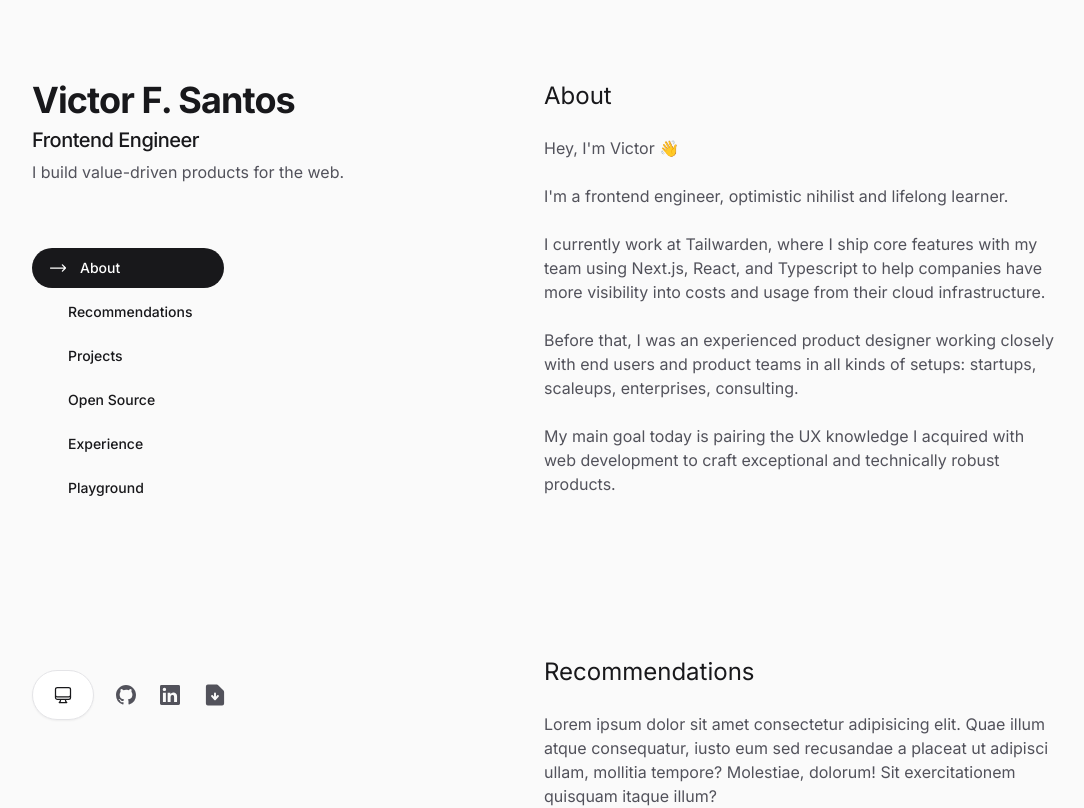
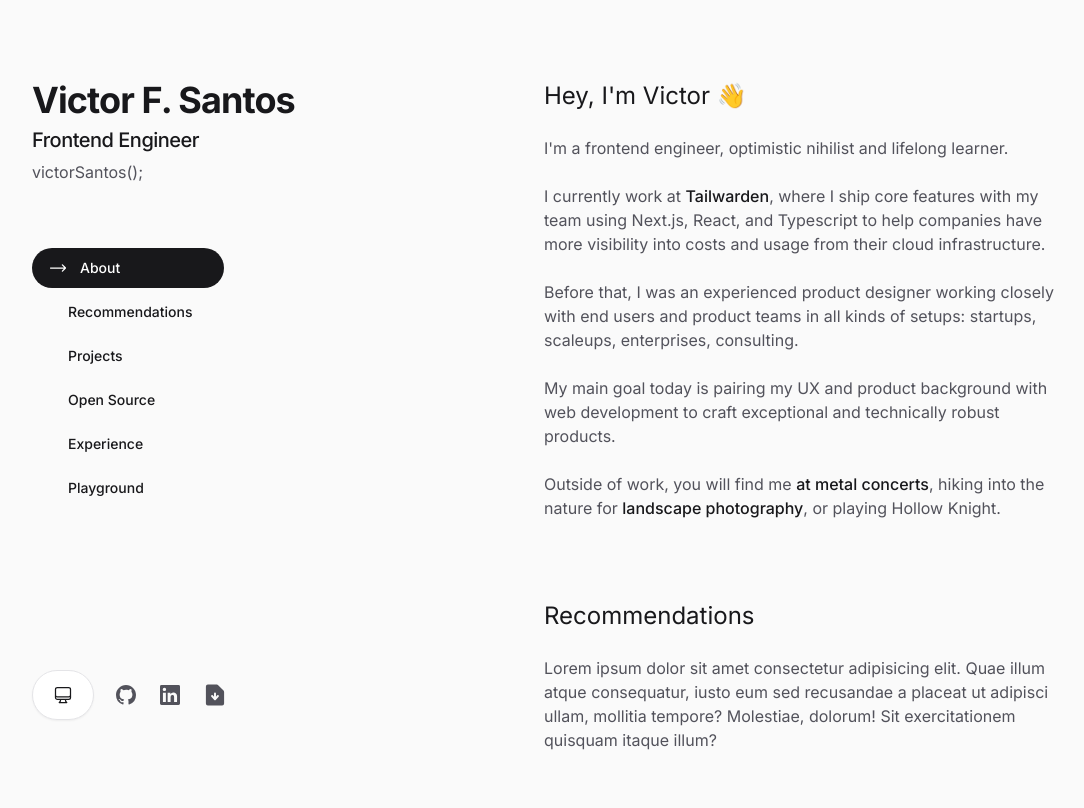
Before and after one commit to victorgaard/portfolio-v2, a Next.js app: page / in a window 1280 px wide. Shown: the top 808 px of the page, without its empty margins (96-1180 px from the left). Built offline with nearby package versions, Linux system fonts and the light colour scheme.

Commit message:
feat: summary enhance

```diff
--- a/app/components/Section.tsx
+++ b/app/components/Section.tsx
@@ -3,16 +3,17 @@ import { Typography } from "./Typography";
 
 type SectionProps = PropsWithChildren & {
   id: string;
+  title?: string;
 };
 
-function Section({ children, id }: SectionProps) {
+function Section({ children, id, title }: SectionProps) {
   return (
     <section
       id={id}
-      className="flex min-h-[500px] w-full flex-col gap-6 pt-8 md:py-20"
+      className="flex min-h-[500px] w-full flex-col gap-6 pt-8 md:pt-20"
     >
       <Typography.H4 className="sticky top-0 bg-zinc-50 py-2 capitalize dark:bg-zinc-950 md:relative md:py-0">
-        {id}
+        {title || id}
       </Typography.H4>
       {children}
     </section>
--- a/app/components/Summary.tsx
+++ b/app/components/Summary.tsx
@@ -10,7 +10,7 @@ function Summary() {
         Frontend Engineer
       </Typography.H5>
       <Typography.Paragraph className="max-w-xs [text-wrap:balance]">
-        I build value-driven products for the web.
+        victorSantos();
       </Typography.Paragraph>
     </div>
   );
--- /dev/null
+++ b/app/components/TextLink.tsx
@@ -0,0 +1,24 @@
+import { cn } from "@utils/cn";
+import { AnchorHTMLAttributes, PropsWithChildren } from "react";
+
+function TextLink({
+  children,
+  className,
+  href,
+  ...rest
+}: PropsWithChildren & AnchorHTMLAttributes<HTMLAnchorElement>) {
+  return (
+    <a
+      href={href}
+      {...rest}
+      className={cn(
+        "font-medium text-zinc-900 decoration-indigo-500 underline-offset-2 transition-all hover:underline hover:decoration-2 hover:underline-offset-4 dark:text-zinc-200 hover:dark:text-white",
+        className,
+      )}
+    >
+      {children}
+    </a>
+  );
+}
+
+export default TextLink;
--- a/app/page.tsx
+++ b/app/page.tsx
@@ -3,6 +3,7 @@ import Navbar from "@components/Navbar";
 import Footer from "@components/Footer";
 import Section from "@components/Section";
 import { Typography } from "@components/Typography";
+import TextLink from "@components/TextLink";
 
 export default function Home() {
   const sectionIds = [
@@ -24,17 +25,23 @@ export default function Home() {
           <Footer />
         </aside>
         <div>
-          <Section id="about">
-            <Typography.Paragraph>Hey, I&apos;m Victor 👋</Typography.Paragraph>
+          <Section id="about" title="Hey, I'm Victor 👋">
             <Typography.Paragraph>
               I&apos;m a frontend engineer, optimistic nihilist and lifelong
               learner.
             </Typography.Paragraph>
             <Typography.Paragraph>
-              I currently work at Tailwarden, where I ship core features with my
-              team using Next.js, React, and Typescript to help companies have
-              more visibility into costs and usage from their cloud
-              infrastructure.
+              I currently work at{" "}
+              <TextLink
+                href="https://tailwarden.com"
+                target="_blank"
+                rel="noreferrer"
+              >
+                Tailwarden
+              </TextLink>
+              , where I ship core features with my team using Next.js, React,
+              and Typescript to help companies have more visibility into costs
+              and usage from their cloud infrastructure.
             </Typography.Paragraph>
             <Typography.Paragraph>
               Before that, I was an experienced product designer working closely
@@ -42,8 +49,30 @@ export default function Home() {
               scaleups, enterprises, consulting.
             </Typography.Paragraph>
             <Typography.Paragraph>
-              My main goal today is pairing the UX knowledge I acquired with web
-              development to craft exceptional and technically robust products.
+              My main goal today is pairing my UX and product background with
+              web development to craft exceptional and technically robust
+              products.
+            </Typography.Paragraph>
+            <Typography.Paragraph>
+              Outside of work, you will find me{" "}
+              <TextLink
+                href="https://victor.sawthat.band/?utm_source=victorsantoswork"
+                className="decoration-sky-500"
+                target="_blank"
+                rel="noreferrer"
+              >
+                at metal concerts
+              </TextLink>
+              , hiking into the nature for{" "}
+              <TextLink
+                href="https://www.instagram.com/hunter.graphy"
+                className="decoration-emerald-500"
+                target="_blank"
+                rel="noreferrer"
+              >
+                landscape photography
+              </TextLink>
+              , or playing Hollow Knight.
             </Typography.Paragraph>
           </Section>
           <Section id="recommendations">
```
